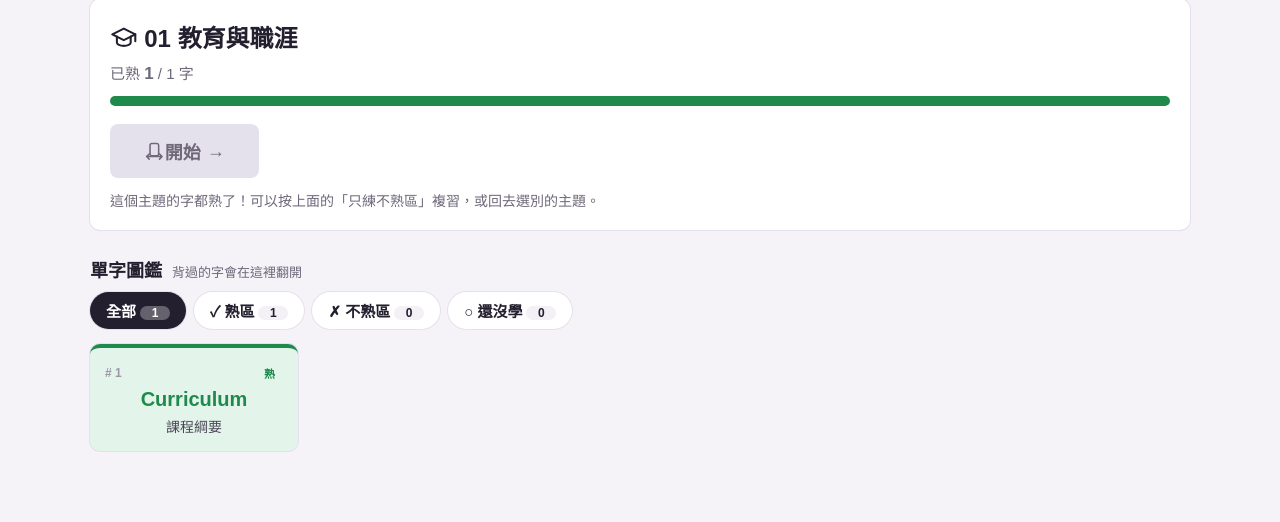
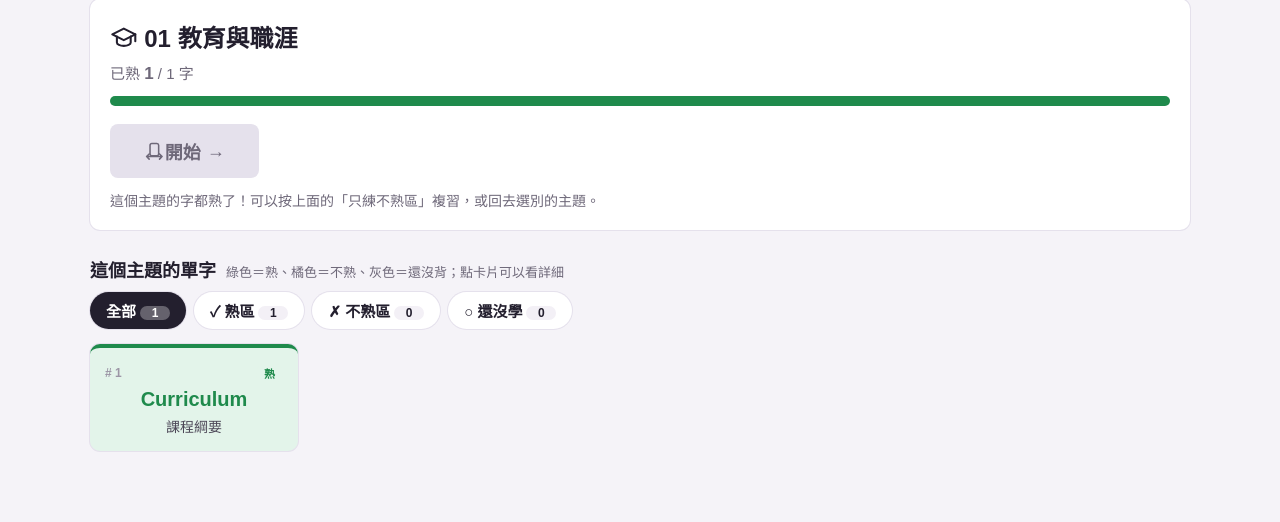
Before and after one commit to sandra960810/cram-school-quiz-system, a Flask app: page /learn/1/theme/01 in a window 1280 px wide. Shown: the part 76-598 px from the top of the page. Run offline with Flask 3, Linux system fonts and the light colour scheme; data comes from the database, SQL or seed files in the repository.

Commit message:
主題頁圖鑑標題配合 #48：還沒學的字已直接顯示，說明改成顏色代表什麼
Co-Authored-By: Claude Opus 5.5 <noreply@anthropic.com>
Claude-Session: https://claude.ai/code/session_01RuXmBcheioyZKEnievKp1v

```diff
--- a/templates/learn_theme.html
+++ b/templates/learn_theme.html
@@ -115,7 +115,7 @@
     </div>
     {% endif %}
 
-    <h2 class="dex-title">單字圖鑑<small>背過的字會在這裡翻開</small></h2>
+    <h2 class="dex-title">這個主題的單字<small>綠色＝熟、橘色＝不熟、灰色＝還沒背；點卡片可以看詳細</small></h2>
     <div class="zones" role="tablist">
         <button class="zone active" data-zone="all" data-sound="tap" role="tab">全部<span class="cnt">{{ cards|length }}</span></button>
         <button class="zone" data-zone="familiar" data-sound="tap" role="tab">✓ 熟區<span class="cnt">{{ zone_counts.familiar }}</span></button>
```
